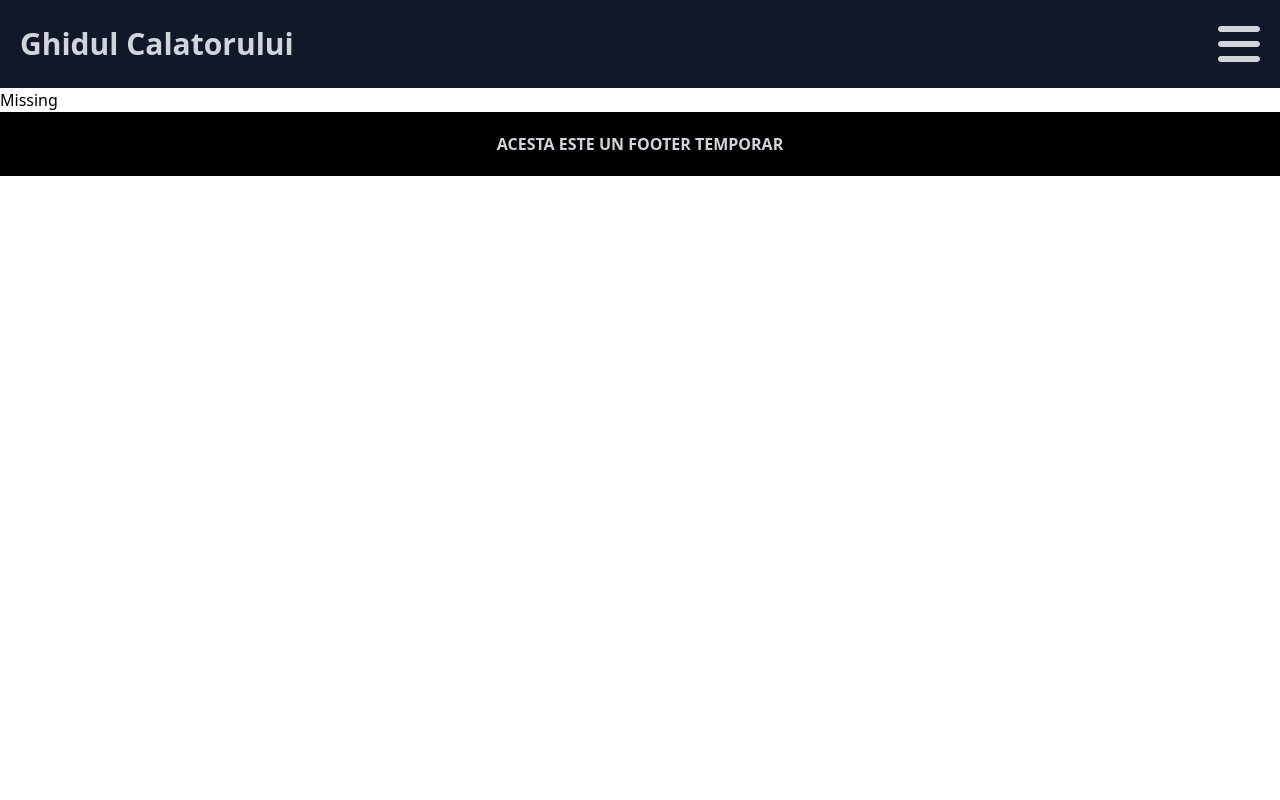
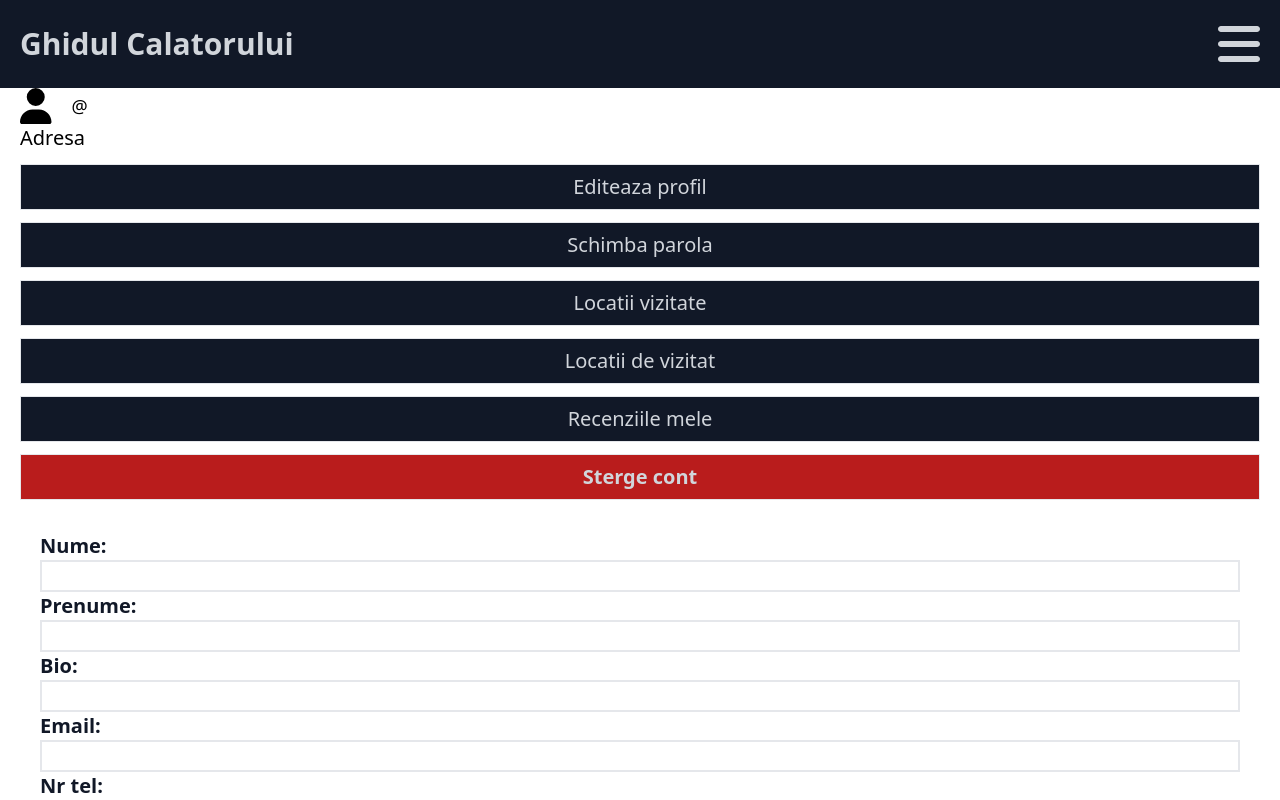
Before and after one commit to dlaurq/GhidTuristic-Licenta-Frontend, a React (Vite) app: page /cont in a window 1280 px wide. Shown: the top 800 px of the page. Built offline with nearby package versions, Linux system fonts and the light colour scheme; no server answers.

Commit message:
Am creat pagina Cont si creat formul ul pt editarea profilului fara partea de submit

```diff
--- a/src/App.jsx
+++ b/src/App.jsx
@@ -23,6 +23,7 @@ import Entity from "./pages/Entities/Entity"
 import Users from "./pages/Admin/Users"
 import AdminEntities from "./pages/Admin/AdminEntities"
 import Categories from "./pages/Admin/Categories"
+import Cont from "./pages/Cont"
 
 function App() {
 
@@ -39,6 +40,7 @@ function App() {
           <Route path="login" element={<Login />}/>
           <Route path="obiective/:name" element={ <Entity /> } />
           <Route path="obiective" element={ <Entities /> } />
+          <Route path="cont" element={ <Cont /> } />
 
           {/**Private routes */}
 
--- a/src/components/EntityCard.jsx
+++ b/src/components/EntityCard.jsx
@@ -38,7 +38,7 @@ const EntityCard = ({name, children, className}) => {
   return (
     <section className={`text-gray-300 bg-gray-900 text-center border-b-2 p-5 ${className}`} >
 
-        <img src={`${staticApi}${entity?.Images?.[0]?.imgUrl}`} alt={entity?.name} />
+        <img className="w-full" src={`${staticApi}${entity?.Images?.[0]?.imgUrl}`} alt={entity?.name} />
         <h2 onClick={() => navigate(`/obiective/${entity.name}`)} className="font-bold text-2xl my-4 cursor-pointer">{entity?.name}</h2>
         <section className="flex flex-row justify-evenly text-xl my-2">
           <p>Rating: {calcRating(entity?.Reviews) || 0}</p>
--- a/src/components/MainNav.jsx
+++ b/src/components/MainNav.jsx
@@ -52,7 +52,7 @@ const MainNav = () => {
                     <li><NavLink to="login" className="">Autentificare</NavLink></li>
                   </>
                   :<>
-                    <li><NavLink to="/" className="">Cont</NavLink></li>
+                    <li><NavLink to="/cont" className="">Cont</NavLink></li>
                     <li><NavLink to="/" onClick={handleLogout} className="">Logout</NavLink></li>
 
                     {roles?.find(role => role === 420)
--- a/src/components/Review.jsx
+++ b/src/components/Review.jsx
@@ -1,9 +1,39 @@
 import { faUser } from '@fortawesome/free-solid-svg-icons'
 import { FontAwesomeIcon } from '@fortawesome/react-fontawesome'
+import { useEffect } from 'react'
+import { useState } from 'react'
 import { Rating } from 'react-simple-star-rating'
+import useAxiosPrivate from '../hooks/useAxiosPrivate'
 
+const Review = ({ title, createdAt, rating, User, description, Images, children, id }) => {
 
-const Review = ({ title, createdAt, rating, User, description, Images, children }) => {
+  const api = useAxiosPrivate()
+
+  const [review, setReview] = useState({
+    title: title,
+    createdAt: createdAt,
+    rating: rating,
+    User: User,
+    description: description,
+    Images: Images
+  })
+
+  useEffect(() => {
+    const fetchReview = async () => {
+      try{
+        const res = await api.get(`/review/${id}`)
+        console.log(res.data)
+      }catch(err){
+        console.log(err)
+      }
+
+    }
+
+    if(id){
+      fetchReview()
+    }
+  }, [])
+
   return (
     <section className='p-5 mb-5 border-4 last:mb-0 border-amber-500 bg-white'>
       <section className='flex flex-row justify-start items-center mb-2'>
--- a/src/index.css
+++ b/src/index.css
@@ -8,7 +8,7 @@
     }
 
     input {
-        @apply text-neutral-700 w-full;
+        @apply border-2 focus:border-amber-400 text-neutral-400 focus:text-amber-400 w-full;
     }
 
     select {
@@ -18,4 +18,12 @@
     form {
         @apply text-gray-300 text-xl font-bold p-5 w-full text-left border-b flex flex-col justify-around;
     }
+
+    button {
+        @apply block bg-gray-900 ;
+    }
+
+    label {
+        @apply text-gray-900
+    }
 }
--- /dev/null
+++ b/src/pages/Cont.jsx
@@ -0,0 +1,172 @@
+import { faUser } from '@fortawesome/free-solid-svg-icons'
+import { FontAwesomeIcon } from '@fortawesome/react-fontawesome'
+import { useEffect } from 'react'
+import useAxiosPrivate from '../hooks/useAxiosPrivate'
+import useAuth from '../hooks/useAuth'
+import { useState } from 'react'
+import { useFormik } from 'formik'
+import * as Yup from "yup"
+
+const Cont = () => {
+
+    const {auth} = useAuth()
+    const api = useAxiosPrivate()
+
+    const [user, setUser] = useState({})
+
+    useEffect(() => {
+
+        const fetchUser = async () => {
+            try{
+                const res = await api.get(`/users/${auth.username}`)
+                console.log(res.data)
+                setUser(res.data)
+            }catch(err){
+                console.log(err)
+            }
+        }
+
+        fetchUser()
+    }, [])
+
+  return (
+    <section className='px-5'>
+        <section className='text-xl'>
+            <section className='flex flex-row justify-start items-center'>
+                <FontAwesomeIcon icon={faUser} className="mr-5 text-4xl"/>
+                <section>
+                    <p className='text-2xl'>{user.firstName} {user.lastName}</p>
+                    <p className='text-lg'>@{user.username}</p>
+                </section>
+            </section>
+
+            <p>{user.email}</p>
+            <p>{user.phoneNr}</p>
+            <p>{user.bio}</p>
+            <p>Adresa</p>
+        </section>
+
+        <button className='w-full my-3'>Editeaza profil</button>
+        <button className='w-full my-3'>Schimba parola</button>
+        <button className='w-full my-3'>Locatii vizitate</button>
+        <button className='w-full my-3'>Locatii de vizitat</button>
+        <button className='w-full my-3'>Recenziile mele</button>
+        <button className='w-full my-3 bg-red-700 font-bold'>Sterge cont</button>
+
+        <ProfilForm />
+    </section>
+  )
+}
+
+
+const ProfilForm = () => {
+    const phoneRegExp = /^((\\+[1-9]{1,4}[ \\-]*)|(\\([0-9]{2,3}\\)[ \\-]*)|([0-9]{2,4})[ \\-]*)*?[0-9]{3,4}?[ \\-]*[0-9]{3,4}?$/
+
+    const formik = useFormik({
+        initialValues:{
+            lastName: '',
+            firstName: '',
+            bio: '',
+            email: '',
+            phoneNr: '',
+        },
+
+        validationSchema: Yup.object({
+            lastName: Yup.string().min(4,'Camul trebuie sa contina minim 4 caracter'),
+            firstName: Yup.string().min(4,'Camul trebuie sa contina minim 4 caracter'),
+            bio: Yup.string(),
+            email: Yup.string().email('Adresa de email este invalida'),
+            phoneNr: Yup.string().matches(phoneRegExp, 'Numarul de telefon este invalid'),
+        }),
+
+        onSubmit: (values) => {
+            console.log('asd')
+            console.log(values)
+        }
+    })
+
+    return(
+        <form onSubmit={formik.handleSubmit} autoComplete="off">
+
+            <label htmlFor="lastName">
+                {formik.touched.lastName && formik.errors.lastName
+                    ? formik.errors.lastName
+                    : 'Nume:'
+                }
+            </label>
+            <input
+                type="text"
+                name="lastName"
+                id="lastName"
+                value={formik.values.lastName}
+                onChange={formik.handleChange}
+                onBlur={formik.handleBlur}
+            />
+
+            <label htmlFor="firstName">
+                {formik.touched.firstName && formik.errors.firstName
+                    ? formik.errors.firstName
+                    : 'Prenume: '
+                }
+            </label>
+            <input
+                type="text"
+                name="firstName"
+                id="firstName"
+                value={formik.values.firstName}
+                onChange={formik.handleChange}
+                onBlur={formik.handleBlur}
+            />
+
+            <label htmlFor="bio">
+                {formik.touched.bio && formik.errors.bio
+                    ? formik.errors.bio
+                    : 'Bio: '
+                }
+            </label>
+            <input
+                type="text"
+                name="bio"
+                id="bio"
+                value={formik.values.bio}
+                onChange={formik.handleChange}
+                onBlur={formik.handleBlur}
+            />
+
+            <label htmlFor="email">
+                {formik.touched.email && formik.errors.email
+                    ? formik.errors.email
+                    : 'Email: '
+                }
+            </label>
+            <input
+                type="email"
+                name="email"
+                id="email"
+                value={formik.values.email}
+                onChange={formik.handleChange}
+                onBlur={formik.handleBlur}
+            />
+
+            <label htmlFor="phoneNr">
+
+                {formik.touched.phoneNr && formik.errors.phoneNr
+                    ? formik.errors.phoneNr
+                    : 'Nr tel: '
+                }
+            </label>
+            <input
+                type="tel"
+                name="phoneNr"
+                id="phoneNr"
+                value={formik.values.phoneNr}
+                onChange={formik.handleChange}
+                onBlur={formik.handleBlur}
+            />
+
+            <button className='mt-5 text-amber-400 border-2 border-amber-400 cursor-pointer' type="submit">Editeaza</button>
+        </form>
+    )
+}
+
+export default Cont
--- a/src/pages/Home.jsx
+++ b/src/pages/Home.jsx
@@ -60,7 +60,7 @@ const Home = () => {
         {recomandari?.topActiv?.length !== 0 &&
         <section>
           <p>Top Activitati</p>
-          <section className="flex flex-row overflow-y-auto gap-5 ">
+          <section className="flex flex-row overflow-y-auto gap-5 justify-start items-center">
             {recomandari?.topActiv?.map(item => <EntityCard className='min-w-[15rem]' key={item.id} name={item.name} />)}
           </section>
         </section>
```
